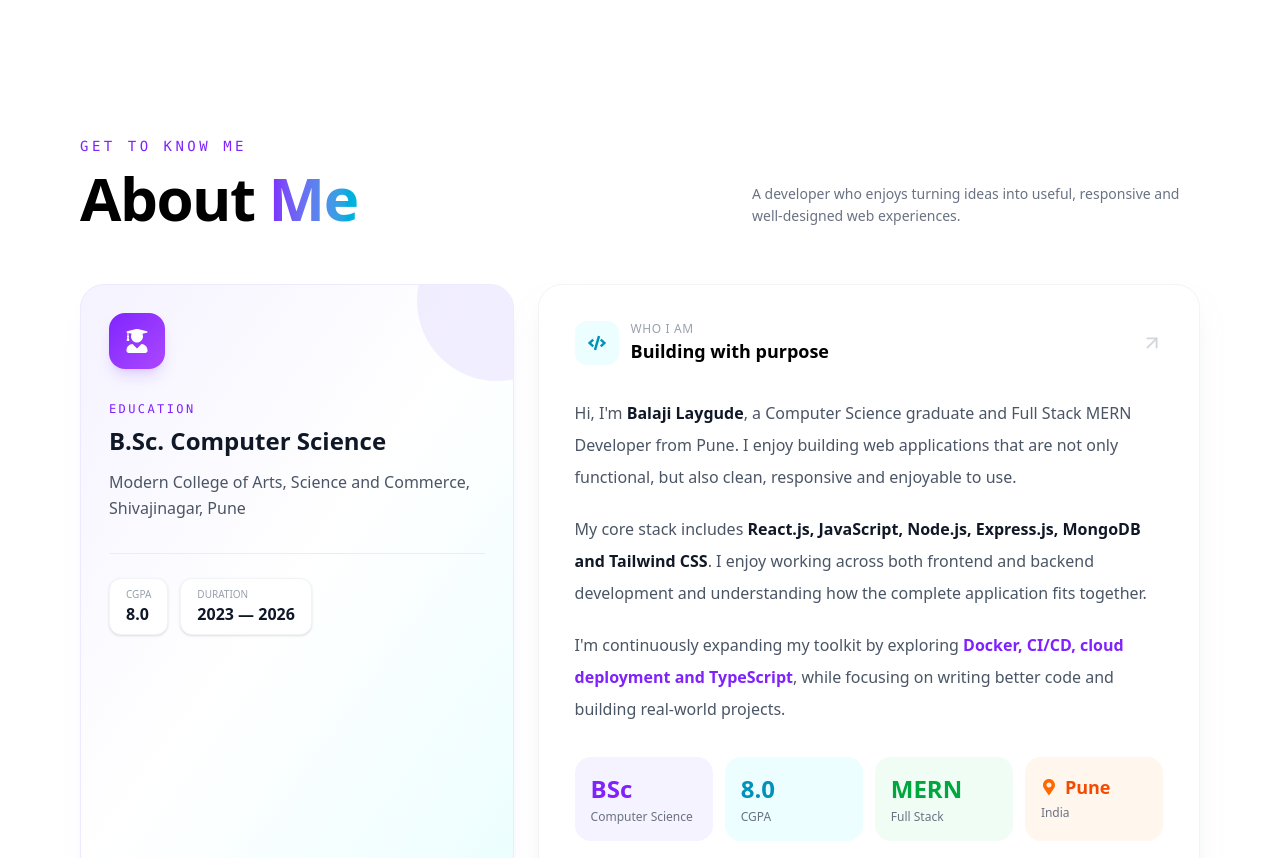
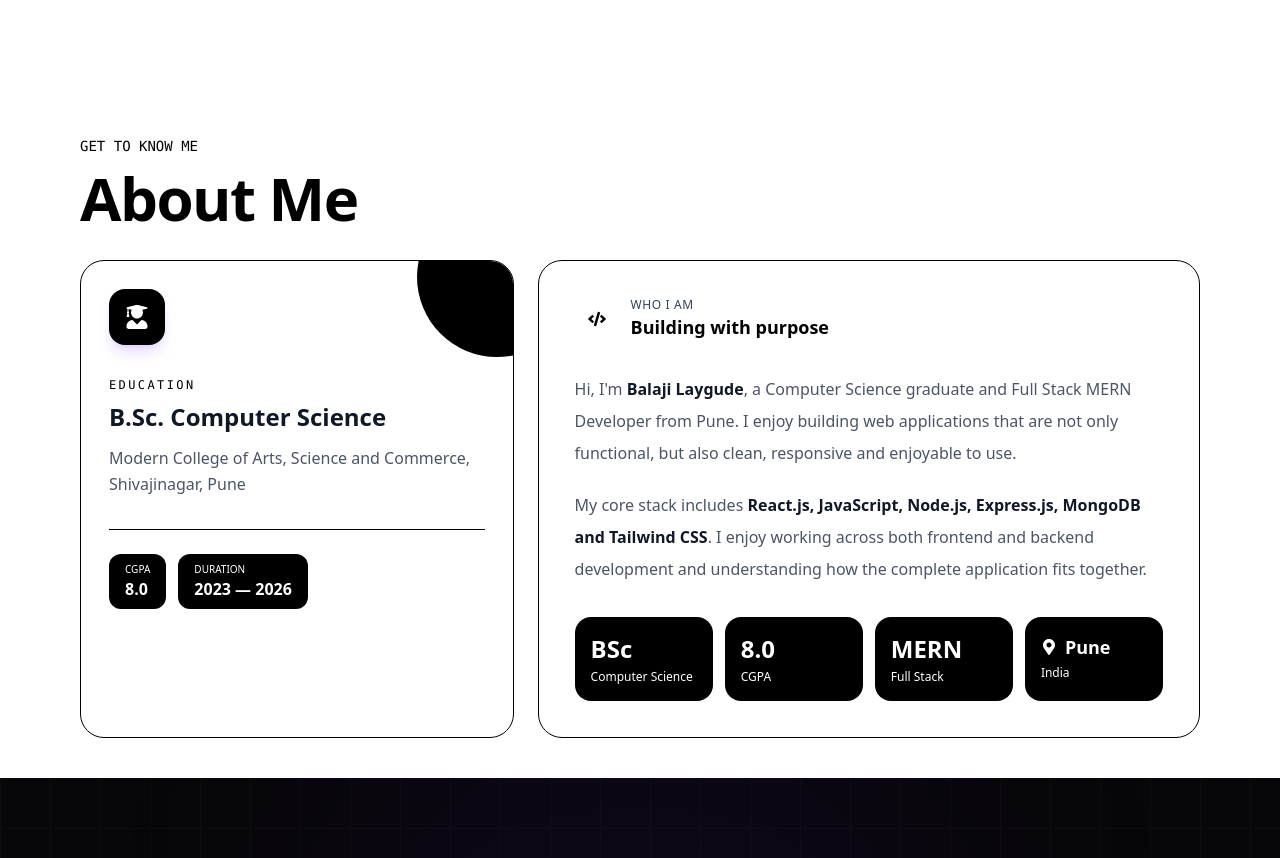
Before and after one commit to balajilaygude/Balaji-s_Portpolio, a React (Vite) app: page / in a window 1280 px wide. Shown: the part 760-1618 px from the top of the page. Built offline with nearby package versions, Linux system fonts and the light colour scheme.

Commit message:
about done

```diff
--- a/src/components/About.jsx
+++ b/src/components/About.jsx
@@ -19,16 +19,11 @@ export default function About() {
         px-6
         md:px-12
         lg:px-20
-        py-24
+        pt-24
+        pb-10
         bg-white
       "
     >
-
-
-      {/* =====================================================
-          CONTENT
-      ====================================================== */}
-
       <div
         className="
           relative
@@ -39,15 +34,13 @@ export default function About() {
       >
             {/* SECTION HEADER */}
 
-        <div className="mb-14">
+        <div className="mb-8">
 
           <p
             className="
               text-sm
               font-mono
-              tracking-[0.25em]
               uppercase
-              text-violet-600
             "
           >
             Get to know me
@@ -74,39 +67,12 @@ export default function About() {
                 tracking-tight
               "
             >
-              About{" "}
-              <span
-                className="
-                  bg-linear-to-r
-                  from-violet-600
-                  to-cyan-500
-                  bg-clip-text
-                  text-transparent
-                "
-              >
+              About
                 Me
-              </span>
             </h2>
-
-            <p
-              className="
-                max-w-md
-                text-gray-500
-                text-sm
-                leading-relaxed
-              "
-            >
-              A developer who enjoys turning ideas into
-              useful, responsive and well-designed web
-              experiences.
-            </p>
-
           </div>
 
         </div>
-
-            {/* MAIN GRID */}
-
         <div
           className="
             grid
@@ -114,9 +80,6 @@ export default function About() {
             gap-6
           "
         >
-
-              {/* EDUCATION CARD */}
-
           <div
             className="
               lg:col-span-2
@@ -125,17 +88,8 @@ export default function About() {
               overflow-hidden
               rounded-3xl
               border
-              border-violet-100
-              bg-linear-to-br
-              from-violet-50
-              via-white
-              to-cyan-50
+              border-black
               p-7
-              shadow-xl
-              shadow-violet-100/40
-              hover:-translate-y-2
-              transition-all
-              duration-500
             "
           >
 
@@ -147,10 +101,7 @@ export default function About() {
                 w-40
                 h-40
                 rounded-full
-                bg-violet-200/40
-                group-hover:scale-125
-                transition-transform
-                duration-700
+                bg-black
               "
             />
 
@@ -160,9 +111,7 @@ export default function About() {
                 w-14
                 h-14
                 rounded-2xl
-                bg-linear-to-br
-                from-violet-600
-                to-purple-500
+                bg-black
                 text-white
                 flex
                 items-center
@@ -182,7 +131,6 @@ export default function About() {
                 font-mono
                 tracking-[0.2em]
                 uppercase
-                text-violet-600
               "
             >
               Education
@@ -218,7 +166,7 @@ export default function About() {
                 mt-8
                 pt-6
                 border-t
-                border-violet-100
+                border-black
                 flex
                 flex-wrap
                 gap-3
@@ -230,18 +178,17 @@ export default function About() {
                   px-4
                   py-2
                   rounded-xl
-                  bg-white
-                  border
-                  border-gray-100
-                  shadow-sm
+                  bg-black
+                  text-white
+
                 "
               >
 
-                <p className="text-[10px] text-gray-400 uppercase">
+                <p className="text-[10px]  uppercase">
                   CGPA
                 </p>
 
-                <p className="font-bold text-gray-900">
+                <p className="font-bold ">
                   8.0
                 </p>
 
@@ -252,38 +199,35 @@ export default function About() {
                   px-4
                   py-2
                   rounded-xl
-                  bg-white
-                  border
-                  border-gray-100
-                  shadow-sm
+                  bg-black
+                  text-white
                 "
               >
 
-                <p className="text-[10px] text-gray-400 uppercase">
+                <p className="text-[10px]  uppercase">
                   Duration
                 </p>
-                <p className="font-bold text-gray-900">
+                <p className="font-bold ">
                   2023 — 2026
                 </p>
               </div>
 
+
+
             </div>
 
           </div>
-
-              {/* ABOUT CONTENT */}
 
           <div
             className="
               lg:col-span-3
               rounded-3xl
               border
-              border-gray-100
+              border-black
               bg-white
               p-7
               md:p-9
-              shadow-xl
-              shadow-gray-200/50
+
             "
           >
 
@@ -311,8 +255,8 @@ export default function About() {
                     w-11
                     h-11
                     rounded-xl
-                    bg-cyan-50
-                    text-cyan-600
+
+                    text-black
                     flex
                     items-center
                     justify-center
@@ -323,7 +267,7 @@ export default function About() {
 
                 <div>
 
-                  <p className="text-xs text-gray-400 uppercase tracking-wider">
+                  <p className="text-xs text-gray-700 uppercase tracking-wider">
                     Who I am
                   </p>
 
@@ -335,19 +279,7 @@ export default function About() {
 
               </div>
 
-
-              <ArrowUpRight
-                className="
-                  text-gray-300
-                "
-                size={22}
-              />
-
             </div>
-
-
-            {/* Description */}
-
             <div
               className="
                 mt-8
@@ -382,20 +314,9 @@ export default function About() {
                 how the complete application fits together.
               </p>
 
-              <p>
-                I'm continuously expanding my toolkit by
-                exploring{" "}
-                <span className="font-semibold text-violet-600">
-                  Docker, CI/CD, cloud deployment and
-                  TypeScript
-                </span>
-                , while focusing on writing better code
-                and building real-world projects.
-              </p>
 
             </div>
 
-                {/* QUICK STATS */}
             <div
               className="
                 mt-8
@@ -408,23 +329,22 @@ export default function About() {
               <div
                 className="
                   rounded-2xl
-                  bg-violet-50
+                  bg-black
+                  text-white
                   p-4
-                  hover:bg-violet-100
-                  transition
+
                 "
               >
                 <p
                   className="
                     text-2xl
                     font-black
-                    text-violet-600
                   "
                 >
                   BSc
                 </p>
 
-                <p className="text-xs text-gray-500 mt-1">
+                <p className="text-xs  mt-1">
                   Computer Science
                 </p>
 
@@ -433,23 +353,23 @@ export default function About() {
               <div
                 className="
                   rounded-2xl
-                  bg-cyan-50
+
                   p-4
-                  hover:bg-cyan-100
-                  transition
+                 bg-black
+                  text-white
                 "
               >
                 <p
                   className="
                     text-2xl
                     font-black
-                    text-cyan-600
+
                   "
                 >
                   8.0
                 </p>
 
-                <p className="text-xs text-gray-500 mt-1">
+                <p className="text-xs  mt-1">
                   CGPA
                 </p>
 
@@ -458,23 +378,23 @@ export default function About() {
               <div
                 className="
                   rounded-2xl
-                  bg-green-50
+                  bg-black
+                  text-white
                   p-4
-                  hover:bg-green-100
-                  transition
+
                 "
               >
                 <p
                   className="
                     text-2xl
                     font-black
-                    text-green-600
+
                   "
                 >
                   MERN
                 </p>
 
-                <p className="text-xs text-gray-500 mt-1">
+                <p className="text-xs  mt-1">
                   Full Stack
                 </p>
 
@@ -483,10 +403,10 @@ export default function About() {
               <div
                 className="
                   rounded-2xl
-                  bg-orange-50
+                  bg-black
+                  text-white
                   p-4
-                  hover:bg-orange-100
-                  transition
+
                 "
               >
                 <div
@@ -497,13 +417,13 @@ export default function About() {
                   "
                 >
                   <FaMapMarkerAlt
-                    className="text-orange-500"
+                    className=""
                   />
                   <p
                     className="
                       text-lg
                       font-black
-                      text-orange-600
+
                     "
                   >
                     Pune
@@ -511,7 +431,7 @@ export default function About() {
 
                 </div>
 
-                <p className="text-xs text-gray-500 mt-1">
+                <p className="text-xs  mt-1">
                   India
                 </p>
 
```
